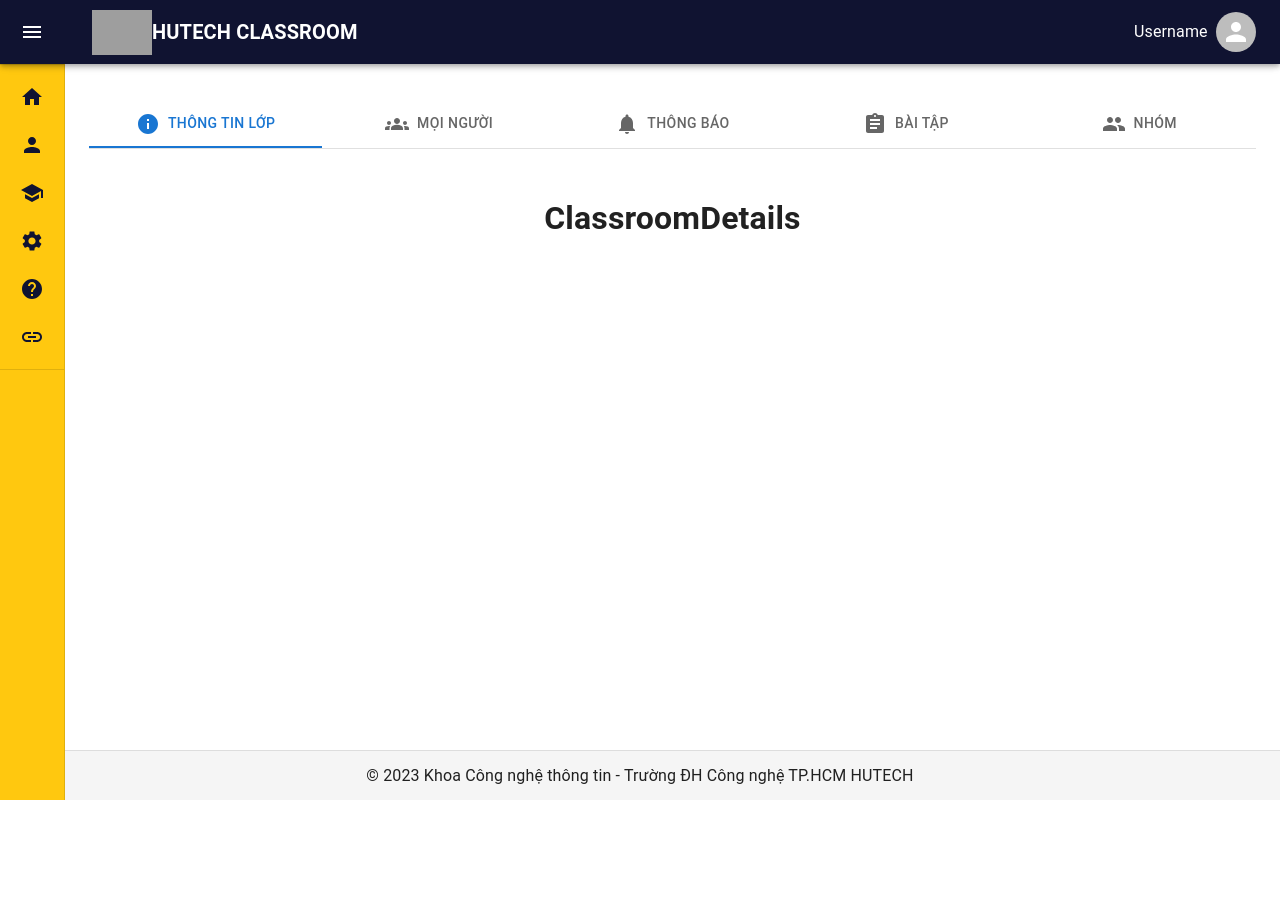
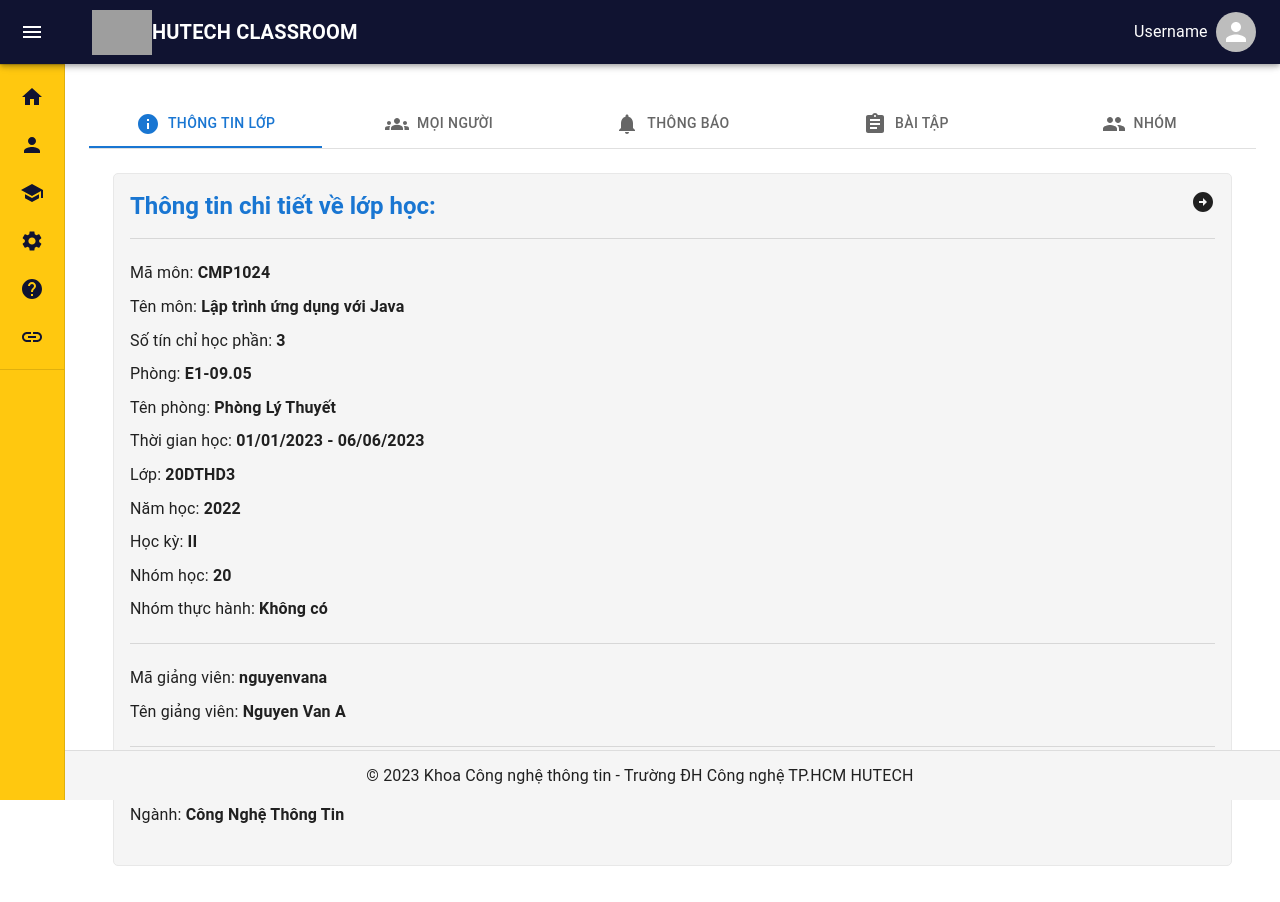
Before and after one commit to MeiCloudie/hutech-classroom-client-app, a React (Create React App) app: page /cr/1 in a window 1280 px wide. Shown: the top 902 px of the page. Before the commit the page ends 800 px from the top, so only its background shows below. Built offline with nearby package versions, Linux system fonts and the light colour scheme; grey boxes are pictures that could not be loaded.

Commit message:
🟢 feat: Create Classroom Details and update style for the Box of Profile and Setting Page | 🛠 refactor: Update Link Tab in Classroom Layout

```diff
--- a/src/app/router/Routes.tsx
+++ b/src/app/router/Routes.tsx
@@ -25,6 +25,7 @@ import MissionPage from "../../features/classrooms/groups/projects/missions/list
 import MissionDetails from "../../features/classrooms/groups/projects/missions/details/MissionDetials";
 import PostPage from "../../features/classrooms/posts/list/PostPage";
 import PostDetails from "../../features/classrooms/posts/details/PostDetails";
+import ClassroomDetails from "../../features/classrooms/details/ClassroomDetails";
 
 export const routes: RouteObject[] = [
   {
@@ -43,8 +44,9 @@ export const routes: RouteObject[] = [
           { path: "classrooms", element: <ClassroomPage /> },
           {
             path: "cr/:id",
+            element: <ClassroomLayout />,
             children: [
-              { path: "", element: <ClassroomLayout /> },
+              { path: "", element: <ClassroomDetails /> },
               { path: "everybody", element: <ClassroomEverybody /> },
 
               { path: "posts", element: <PostPage /> },
--- a/src/features/classrooms/details/ClassroomDetails.tsx
+++ b/src/features/classrooms/details/ClassroomDetails.tsx
@@ -1,7 +1,176 @@
+import { Box, Divider, Typography } from "@mui/material";
+import { Major } from "../../../app/models/Major";
+import { Subject } from "../../../app/models/Subject";
+import { Faculty } from "../../../app/models/Faculty";
+import Profile from "../../../app/common/models/Profile";
+import { Classroom } from "../../../app/models/Classroom";
+import { ClassroomTypes } from "../../../app/layout/enums/ClassroomTypes";
+import { ClassroomSemester } from "../../../app/layout/enums/ClassroomSemesters";
+import IconButtonTooltip from "../../common/UI/IconButtonTooltip";
+
+import ArrowCircleRightIcon from "@mui/icons-material/ArrowCircleRight";
+
+const major: Major = {
+  id: "m1",
+  code: "7480201",
+  title: "Công Nghệ Thông Tin",
+  totalCredits: 152,
+  nonCumulativeCredits: 5,
+  createDate: new Date(2022, 11, 1),
+};
+
+const subject: Subject = {
+  id: "s1",
+  code: "CMP1024",
+  title: "Lập trình ứng dụng với Java",
+  totalCredits: 3,
+  createDate: new Date(2022, 11, 1),
+  major: major,
+};
+
+const faculty: Faculty = {
+  id: "s1",
+  name: "Khoa Công Nghệ Thông Tin",
+  createDate: new Date(2022, 11, 1),
+};
+
+const member: Profile = {
+  userName: "nguyenvana",
+  email: "nguyenvana@gmail.com",
+  firstName: "Nguyen Van",
+  lastName: "A",
+};
+
+const classroom: Classroom = {
+  id: "c1",
+  title: "CMP1024",
+  room: "E1-09.05",
+  type: ClassroomTypes.TheoryRoom,
+  studyPeriod: "01/01/2023 - 06/06/2023",
+  class: "20DTHD3",
+  schoolYear: "2022",
+  semester: ClassroomSemester.II,
+  description: "Lập trình ứng dụng với Java",
+  studyGroup: "20",
+  practicalStudyGroup: "0",
+  createDate: new Date(2022, 11, 1),
+
+  subject: subject,
+  faculty: faculty,
+  lecturer: member,
+};
+
 const ClassroomDetails = () => {
-    return (
-        <h1>ClassroomDetails</h1>
-    )
-}
+  return (
+    <Box
+      sx={{
+        bgcolor: "#f5f5f5",
+        p: 2,
+        border: "1px solid #e8e8e8",
+        borderRadius: "5px",
+        transition: "transform 0.3s, border-color 0.3s, box-shadow 0.3s",
+        "&:hover": {
+          boxShadow: "0 4px 8px rgba(0, 0, 0, 0.4)",
+          transform: "translateY(-4px)",
+        },
+      }}
+    >
+      <Box sx={{ display: "flex", mb: 1 }}>
+        <Typography
+          variant="h5"
+          gutterBottom
+          sx={{
+            fontWeight: 600,
+            color: (theme) => theme.palette.primary.main,
+            textAlign: "start",
+          }}
+        >
+          Thông tin chi tiết về lớp học:
+        </Typography>
+
+        <Box sx={{ flexGrow: 1, display: { xs: "none", md: "flex" } }}>
+          {/* some contents */}
+        </Box>
+
+        {/* Create setting button here */}
+        <ArrowCircleRightIcon />
+      </Box>
+
+      <Divider />
+
+      <Box sx={{ textAlign: "start", m: "20px 0" }}>
+        <Typography variant="subtitle1" gutterBottom>
+          Mã môn: <strong>{classroom.title}</strong>
+        </Typography>
+        <Typography variant="subtitle1" gutterBottom>
+          Tên môn: <strong>{classroom.description}</strong>
+        </Typography>
+        <Typography variant="subtitle1" gutterBottom>
+          Số tín chỉ học phần:{" "}
+          <strong>{classroom.subject?.totalCredits}</strong>
+        </Typography>
+        <Typography variant="subtitle1" gutterBottom>
+          Phòng: <strong>{classroom.room}</strong>
+        </Typography>
+        <Typography variant="subtitle1" gutterBottom>
+          Tên phòng:{" "}
+          <strong>
+            {classroom.type === "TheoryRoom"
+              ? "Phòng Lý Thuyết"
+              : "Phòng Thực Hành"}
+          </strong>
+        </Typography>
+        <Typography variant="subtitle1" gutterBottom>
+          Thời gian học: <strong>{classroom.studyPeriod}</strong>
+        </Typography>
+        <Typography variant="subtitle1" gutterBottom>
+          Lớp: <strong>{classroom.class}</strong>
+        </Typography>
+        <Typography variant="subtitle1" gutterBottom>
+          Năm học: <strong>{classroom.schoolYear}</strong>
+        </Typography>
+        <Typography variant="subtitle1" gutterBottom>
+          Học kỳ: <strong>{classroom.semester}</strong>
+        </Typography>
+        <Typography variant="subtitle1" gutterBottom>
+          Nhóm học: <strong>{classroom.studyGroup}</strong>
+        </Typography>
+        <Typography variant="subtitle1" gutterBottom>
+          Nhóm thực hành:{" "}
+          <strong>
+            {classroom.practicalStudyGroup === "0"
+              ? "Không có"
+              : classroom.practicalStudyGroup}
+          </strong>
+        </Typography>
+      </Box>
+
+      <Divider />
+
+      <Box sx={{ textAlign: "start", m: "20px 0" }}>
+        <Typography variant="subtitle1" gutterBottom>
+          Mã giảng viên: <strong>{classroom.lecturer?.userName}</strong>
+        </Typography>
+        <Typography variant="subtitle1" gutterBottom>
+          Tên giảng viên:{" "}
+          <strong>
+            {classroom.lecturer?.firstName} {classroom.lecturer?.lastName}
+          </strong>
+        </Typography>
+      </Box>
+
+      <Divider />
+
+      <Box sx={{ textAlign: "start", m: "20px 0" }}>
+        <Typography variant="subtitle1" gutterBottom>
+          Khoa: <strong>{classroom.faculty?.name}</strong>
+        </Typography>
+        <Typography variant="subtitle1" gutterBottom>
+          Ngành: <strong>{classroom.subject?.major?.title}</strong>
+        </Typography>
+      </Box>
+    </Box>
+  );
+};
 
 export default ClassroomDetails;
--- a/src/features/classrooms/layout/ClassroomLayout.tsx
+++ b/src/features/classrooms/layout/ClassroomLayout.tsx
@@ -5,15 +5,16 @@ import Typography from "@mui/material/Typography";
 import Box from "@mui/material/Box";
 
 import InfoIcon from "@mui/icons-material/Info";
-import AssignmentIcon from '@mui/icons-material/Assignment';
-import GroupsIcon from '@mui/icons-material/Groups';
-import NotificationsIcon from '@mui/icons-material/Notifications';
-import PeopleIcon from '@mui/icons-material/People';
+import AssignmentIcon from "@mui/icons-material/Assignment";
+import GroupsIcon from "@mui/icons-material/Groups";
+import NotificationsIcon from "@mui/icons-material/Notifications";
+import PeopleIcon from "@mui/icons-material/People";
 import ClassroomDetails from "../details/ClassroomDetails";
 import ClassroomEverybody from "../everybody/ClassroomEverybody";
 import PostPage from "../posts/list/PostPage";
 import ExercisePage from "../exercises/list/ExercisePage";
 import GroupPage from "../groups/list/GroupPage";
+import { Link, useLocation } from "react-router-dom";
 
 interface TabPanelProps {
   children?: React.ReactNode;
@@ -49,7 +50,22 @@ function a11yProps(index: number) {
 }
 
 const ClassroomLayout = () => {
+  const location = useLocation();
   const [value, setValue] = React.useState(0);
+
+  React.useEffect(() => {
+    if (location.pathname.includes("/cr/:id/everybody")) {
+      setValue(1);
+    } else if (location.pathname.includes("/cr/:id/posts")) {
+      setValue(2);
+    } else if (location.pathname.includes("/cr/:id/exercises")) {
+      setValue(3);
+    } else if (location.pathname.includes("/cr/:id/groups")) {
+      setValue(4);
+    } else {
+      setValue(0);
+    }
+  }, [location.pathname]);
 
   const handleChange = (event: React.SyntheticEvent, newValue: number) => {
     setValue(newValue);
@@ -64,40 +80,52 @@ const ClassroomLayout = () => {
           aria-label="basic tabs example"
           variant="fullWidth"
           centered
-          sx = {{ height: "60px" }}
+          sx={{ height: "60px" }}
         >
           <Tab
             icon={<InfoIcon />}
             iconPosition="start"
             label="THÔNG TIN LỚP"
+            component={Link}
+            to="/cr/:id"
             {...a11yProps(0)}
           />
           <Tab
             icon={<GroupsIcon />}
             iconPosition="start"
             label="MỌI NGƯỜI"
+            component={Link}
+            to="/cr/:id/everybody"
             {...a11yProps(1)}
           />
           <Tab
             icon={<NotificationsIcon />}
             iconPosition="start"
             label="THÔNG BÁO"
+            component={Link}
+            to="/cr/:id/posts"
             {...a11yProps(2)}
           />
           <Tab
             icon={<AssignmentIcon />}
             iconPosition="start"
             label="BÀI TẬP"
+            component={Link}
+            to="/cr/:id/exercises"
             {...a11yProps(3)}
           />
           <Tab
             icon={<PeopleIcon />}
             iconPosition="start"
             label="NHÓM"
+            component={Link}
+            to="/cr/:id/groups"
             {...a11yProps(4)}
           />
         </Tabs>
       </Box>
+
+      <Box component="main">
         <TabPanel value={value} index={0}>
           <ClassroomDetails />
         </TabPanel>
@@ -114,6 +142,7 @@ const ClassroomLayout = () => {
           <GroupPage />
         </TabPanel>
       </Box>
+    </Box>
   );
 };
 
--- a/src/features/profiles/ProfilePage.tsx
+++ b/src/features/profiles/ProfilePage.tsx
@@ -21,9 +21,10 @@ const ProfilePage = () => {
         bgcolor: "#f5f5f5",
         display: "flex",
         p: 2,
+        border: "1px solid #e8e8e8",
+        borderRadius: "5px",
         transition: "transform 0.3s, border-color 0.3s, box-shadow 0.3s",
         "&:hover": {
-          borderColor: "primary.main",
           boxShadow: "0 4px 8px rgba(0, 0, 0, 0.4)",
           transform: "translateY(-4px)",
         },
--- a/src/features/users/SettingPage.tsx
+++ b/src/features/users/SettingPage.tsx
@@ -55,9 +55,11 @@ const SettingPage = () => {
         bgcolor: "#f5f5f5",
         display: "flex",
         height: 500,
+        p: 2,
+        border: "1px solid #e8e8e8",
+        borderRadius: "5px",
         transition: "transform 0.3s, border-color 0.3s, box-shadow 0.3s",
         "&:hover": {
-          borderColor: "primary.main",
           boxShadow: "0 4px 8px rgba(0, 0, 0, 0.4)",
           transform: "translateY(-4px)",
         },
```
Lines whose indentation alone changed are shown as unchanged.
